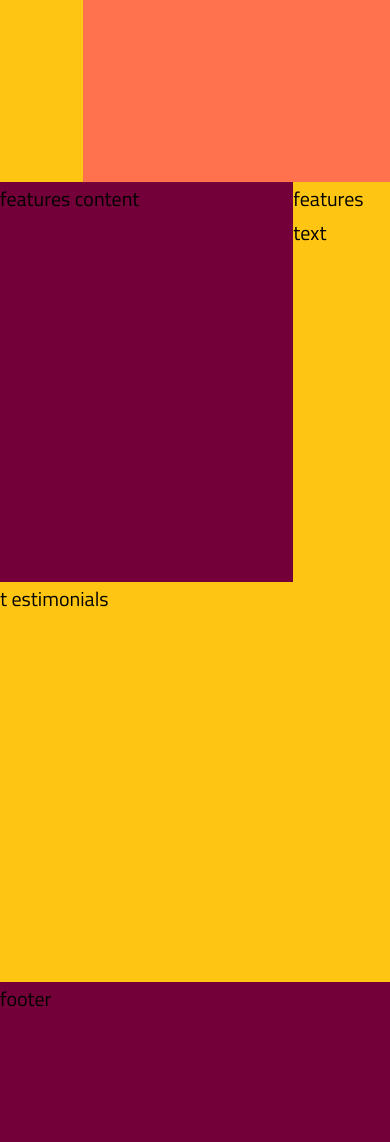
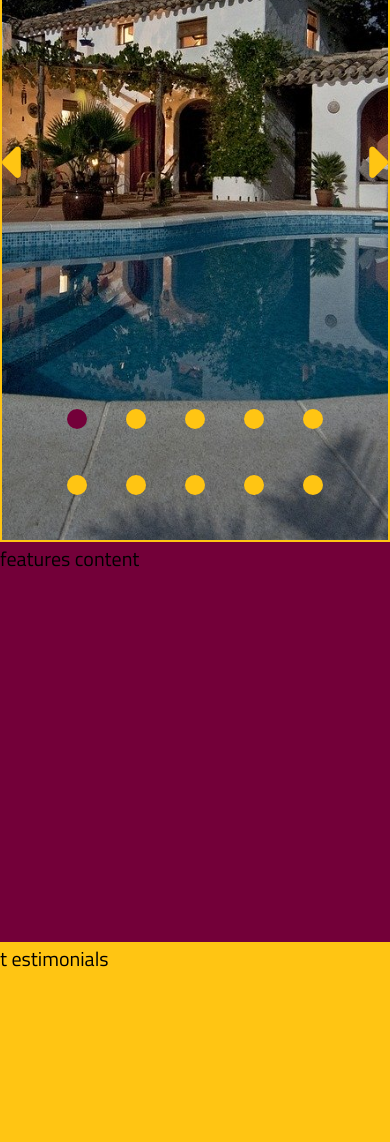
Before and after one commit to AdrianGmaj/Hotel-Site-Grid, a plain HTML site: page index.html in a window 390 px wide. Shown: the part 5600-6742 px from the top of the page. Drawn offline with Linux system fonts and the light colour scheme.

Commit message:
carousel

```diff
--- a/app.js
+++ b/app.js
@@ -1,25 +1,24 @@
-// // Test if our JS file is properly linked to the HTML File
-// // console.log(123);
+
 
 // // Grabbing the target elements from the HTML File
-// const list = document.querySelector(".gallery-carousel__img-container--list");
-// const imgs = Array.from(list.children);
-// const nextButton = document.querySelector(".gallery-carousel__btn--right");
-// const prevButton = document.querySelector(".gallery-carousel__btn--left");
-// const carouselNav = document.querySelector(".gallery-carousel__nav");
-// const dots = Array.from(carouselNav.children);
+const list = document.querySelector(".gallery-carousel__img-container--list");
+const imgs = Array.from(list.children);
+const nextButton = document.querySelector(".gallery-carousel__btn--right");
+const prevButton = document.querySelector(".gallery-carousel__btn--left");
+const carouselNav = document.querySelector(".gallery-carousel__nav");
+const dots = Array.from(carouselNav.children);
 
-// // console.log(list);
-// // console.log(imgs);
+console.log(list);
+console.log(imgs);
 // // console.log(nextButton);
 // // console.log(prevButton);
 // // console.log(carouselNav);
 
 // // Getting the width of our images
-// // const imgWidth = imgs[0].getBoundingClientRect();
-// // const imgWidth = imgs[0].getBoundingClientRect().height;
+const imgWidth = imgs[0].getBoundingClientRect();
+// const imgWidth = imgs[0].getBoundingClientRect().height;
 // const imgWidth = imgs[0].getBoundingClientRect().width;
-// // console.log(imgWidth);
+// console.log(imgWidth);
 
 // // Arranging the images next to one another
 // // function setImgPosition(img, index) {
@@ -27,37 +26,37 @@
 // // }
 
 // // Arrow Function
-// const setImgPosition = (img, index) => {
-//   img.style.left = imgWidth * index + "px";
-// };
-// imgs.forEach(setImgPosition);
+const setImgPosition = (img, index) => {
+  img.style.left = imgWidth * index + "px";
+};
+imgs.forEach(setImgPosition);
 
 // // moveToImg Function
-// const moveToImg = (list, currentImg, targetImg) => {
-//   list.style.transform = "translateX(-" + targetImg.style.left + ")";
-//   currentImg.classList.remove("current--img");
-//   targetImg.classList.add("current--img");
-// };
+const moveToImg = (list, currentImg, targetImg) => {
+  list.style.transform = "translateX(-" + targetImg.style.left + ")";
+  currentImg.classList.remove("current--img");
+  targetImg.classList.add("current--img");
+};
 
 // // Updating the color of the dots on click
-// const updateDots = (currentDot, targetDot) => {
-//   currentDot.classList.remove("current--img");
-//   targetDot.classList.add("current--img");
-// };
+const updateDots = (currentDot, targetDot) => {
+  currentDot.classList.remove("current--img");
+  targetDot.classList.add("current--img");
+};
 
 // // Hide/Show Arrows
-// const hideShowArrows = (imgs, prevButton, nextButton, targetIndex) => {
-//   if (targetIndex === 0) {
-//     prevButton.classList.add("hidden");
-//     nextButton.classList.remove("hidden");
-//   } else if (targetIndex === imgs.length - 1) {
-//     prevButton.classList.remove("hidden");
-//     nextButton.classList.add("hidden");
-//   } else {
-//     prevButton.classList.remove("hidden");
-//     nextButton.classList.remove("hidden");
-//   }
-// };
+const hideShowArrows = (imgs, prevButton, nextButton, targetIndex) => {
+  if (targetIndex === 0) {
+    prevButton.classList.add("hidden");
+    nextButton.classList.remove("hidden");
+  } else if (targetIndex === imgs.length - 1) {
+    prevButton.classList.remove("hidden");
+    nextButton.classList.add("hidden");
+  } else {
+    prevButton.classList.remove("hidden");
+    nextButton.classList.remove("hidden");
+  }
+};
 
 // /*
 // --------*-*-*-*-*-*-*-*-*-*-*-*-*-*-*---------------------------------------------------
@@ -65,17 +64,17 @@
 // -----------*-*--*-*-*-*-*-*-*--*-*-*-*-*------------------------------------------------
 // */
 
-// nextButton.addEventListener("click", (e) => {
-//   const currentImg = list.querySelector(".current--img");
-//   const nextImg = currentImg.nextElementSibling;
-//   const currentDot = carouselNav.querySelector(".current--img");
-//   const nextDot = currentDot.nextElementSibling;
-//   const nextIndex = imgs.findIndex((img) => img === nextImg);
+nextButton.addEventListener("click", (e) => {
+  const currentImg = list.querySelector(".current--img");
+  const nextImg = currentImg.nextElementSibling;
+  const currentDot = carouselNav.querySelector(".current--img");
+  const nextDot = currentDot.nextElementSibling;
+  const nextIndex = imgs.findIndex((img) => img === nextImg);
 
-//   moveToImg(list, currentImg, nextImg);
-//   updateDots(currentDot, nextDot);
-//   hideShowArrows(imgs, prevButton, nextButton, nextIndex);
-// });
+  moveToImg(list, currentImg, nextImg);
+  updateDots(currentDot, nextDot);
+  hideShowArrows(imgs, prevButton, nextButton, nextIndex);
+});
 
 // /*
 // --------*-*-*-*-*-*-*-*-*-*-*-*-*-*-*---------------------------------------------------
@@ -83,17 +82,17 @@
 // -----------*-*--*-*-*-*-*-*-*--*-*-*-*-*------------------------------------------------
 // */
 
-// prevButton.addEventListener("click", (e) => {
-//   const currentImg = list.querySelector(".current--img");
-//   const prevImg = currentImg.previousElementSibling;
-//   const currentDot = carouselNav.querySelector(".current--img");
-//   const prevDot = currentDot.previousElementSibling;
-//   const prevIndex = imgs.findIndex((img) => img === prevImg);
+prevButton.addEventListener("click", (e) => {
+  const currentImg = list.querySelector(".current--img");
+  const prevImg = currentImg.previousElementSibling;
+  const currentDot = carouselNav.querySelector(".current--img");
+  const prevDot = currentDot.previousElementSibling;
+  const prevIndex = imgs.findIndex((img) => img === prevImg);
 
-//   moveToImg(list, currentImg, prevImg);
-//   updateDots(currentDot, prevDot);
-//   hideShowArrows(imgs, prevButton, nextButton, prevIndex);
-// });
+  moveToImg(list, currentImg, prevImg);
+  updateDots(currentDot, prevDot);
+  hideShowArrows(imgs, prevButton, nextButton, prevIndex);
+});
 
 // /*
 // --------*-*-*-*-*-*-*-*-*-*-*-*-*-*-*---------------------------------------------------
@@ -101,20 +100,20 @@
 // -----------*-*--*-*-*-*-*-*-*--*-*-*-*-*------------------------------------------------
 // */
 
-// carouselNav.addEventListener("click", (e) => {
-//   // what dot was clicked on
-//   // const targetDot = e;
-//   // console.log(targetDot.target);
-//   const targetDot = e.target.closest("button");
-//   // console.log(targetDot);
-//   if (!targetDot) return;
+carouselNav.addEventListener("click", (e) => {
+  // what dot was clicked on
+  // const targetDot = e;
+  // console.log(targetDot.target);
+  const targetDot = e.target.closest("button");
+  // console.log(targetDot);
+  if (!targetDot) return;
 
-//   const currentImg = list.querySelector(".current--img");
-//   const currentDot = carouselNav.querySelector(".current--img");
-//   const targetIndex = dots.findIndex((dot) => dot === targetDot);
-//   const targetImg = imgs[targetIndex];
+  const currentImg = list.querySelector(".current--img");
+  const currentDot = carouselNav.querySelector(".current--img");
+  const targetIndex = dots.findIndex((dot) => dot === targetDot);
+  const targetImg = imgs[targetIndex];
 
-//   moveToImg(list, currentImg, targetImg);
-//   updateDots(currentDot, targetDot);
-//   hideShowArrows(imgs, prevButton, nextButton, targetIndex);
-// });
+  moveToImg(list, currentImg, targetImg);
+  updateDots(currentDot, targetDot);
+  hideShowArrows(imgs, prevButton, nextButton, targetIndex);
+});
--- a/index.html
+++ b/index.html
@@ -195,21 +195,82 @@
   <!-- event text section -->
 
   <section id="events-text">
-   <div class="events-text__content">
-    <h2 class="events-text__content-title">
-      EVENTS
-    </h2>
-   </div>
+    <div class="events-text__content">
+      <h2 class="events-text__content-title">
+        EVENTS
+      </h2>
+    </div>
   </section>
 
   <!-- gallery text -->
   <section id="gallery-text">
-    gallery txt
+    <div class="gallery-text__content">
+      <h2 class="gallery-text__content-title">
+        GALLERY
+      </h2>
+    </div>
   </section>
 
   <!-- gallery carousel -->
   <section id="gallery-carousel">
-    gallery carousel
+    <button class="gallery-carousel__btn gallery-carousel__btn--left">
+      <i class="fas fa-caret-left"></i>
+    </button>
+
+    <div class="gallery-carousel__img-container">
+      <ul class="gallery-carousel__img-container--list">
+        <li class="gallery-carousel__img-container--list__item current--img">
+          <img src="img/Gallery/gallery-1.jpg" alt="">
+        </li>
+        <li class="gallery-carousel__img-container--list__item">
+          <img src="img/Gallery/gallery-10.jpg" alt="">
+        </li>
+        <li class="gallery-carousel__img-container--list__item">
+          <img src="img/Gallery/gallery-2.jpg" alt="">
+        </li>
+        <li class="gallery-carousel__img-container--list__item">
+          <img src="img/Gallery/gallery-3.jpg" alt="">
+        </li>
+        <li class="gallery-carousel__img-container--list__item">
+          <img src="img/Gallery/gallery-4.jpg" alt="">
+        </li>
+        <li class="gallery-carousel__img-container--list__item">
+          <img src="img/Gallery/gallery-5.jpg" alt="">
+        </li>
+        <li class="gallery-carousel__img-container--list__item">
+          <img src="img/Gallery/gallery-6.jpg" alt="">
+        </li>
+        <li class="gallery-carousel__img-container--list__item">
+          <img src="img/Gallery/gallery-7.jpg" alt="">
+        </li>
+        <li class="gallery-carousel__img-container--list__item">
+          <img src="img/Gallery/gallery-8.jpg" alt="">
+        </li>
+        <li class="gallery-carousel__img-container--list__item">
+          <img src="img/Gallery/gallery-9.jpg" alt="">
+        </li>
+
+      </ul>
+    </div>
+
+
+    <button class="gallery-carousel__btn gallery-carousel__btn--right">
+      <i class="fas fa-caret-right"></i>
+    </button>
+
+    <div class="gallery-carousel__nav">
+      <button class="gallery-carousel__nav--btn current--img"></button>
+      <button class="gallery-carousel__nav--btn"></button>
+      <button class="gallery-carousel__nav--btn"></button>
+      <button class="gallery-carousel__nav--btn"></button>
+      <button class="gallery-carousel__nav--btn"></button>
+      <button class="gallery-carousel__nav--btn"></button>
+      <button class="gallery-carousel__nav--btn"></button>
+      <button class="gallery-carousel__nav--btn"></button>
+      <button class="gallery-carousel__nav--btn"></button>
+      <button class="gallery-carousel__nav--btn"></button>
+    </div>
+
   </section>
 
   <!-- features content -->
--- a/style.css
+++ b/style.css
@@ -729,18 +729,114 @@ section#events-text {
 }
 /* gallery text */
 section#gallery-text {
-  background-color: var(--color-secondary);
+  background-color: var(--color-primary);
   grid-column: center-start/col-end 1;
-  height: 400px;
+
+  display: grid;
+  grid-template-columns: 1f;
+  grid-template-rows: 1fr;
+  place-items: center;
+}
+
+.gallery-text__content{
+  transform: rotate(-90deg);
+  color: white;
+}
+
+.gallery-text__content-title{
+  font-size: var(--font-size--title);
+  font-weight: 500;
+  letter-spacing: 0.4rem;
 }
 
 
 /* gallery carousel */
 section#gallery-carousel {
-  background-color: var(--color-tertiary);
+
   grid-column: col-start 2 /container-end;
-  height: 400px;
+  height: 90vh;
+  overflow: hidden;
+  border: solid 0.2rem var(--color-secondary);
+  position: relative;
 }
+
+div.gallery-carousel__img-container{
+  background-color: #730039;
+  height: 100%;
+  width: 100%;
+  position: relative;
+}
+
+.gallery-carousel__img-container--list{
+  position: relative;
+  height: 100%;
+  width: 100%;
+  transition: transform 2s ease-in-out;
+}
+
+
+.gallery-carousel__img-container--list__item{
+  position: absolute;
+  top:0;
+  left:0;
+  height: 100%;
+  width: 100%;
+}
+
+
+.gallery-carousel__img-container--list__item img{
+  width: 100%;
+  height: 100%;
+  object-fit: cover;
+
+}
+
+
+.gallery-carousel__btn{
+  position: absolute;
+  top:50%;
+  transform: translateY(-50%);
+  background:transparent;
+  border: none;
+  cursor: pointer;
+  z-index: 1;
+}
+
+.gallery-carousel__btn--right{
+  right: 0;
+}
+
+.gallery-carousel__nav{
+  position: absolute;
+  bottom: 0;
+  /* background-color: #ff724d; */
+  left:50%;
+  height: 5%;
+  transform: translateX(-50%);
+  margin-bottom: 1rem;
+
+  display: grid;
+  grid-template-rows: 1fr;
+  grid-template-columns: repeat(10, 1fr);
+  gap: 3rem;
+
+
+}
+
+.gallery-carousel__nav--btn{
+  height: 2rem;
+  width: 2rem;
+  border-radius: 50%;
+  background-color: var(--color-secondary);
+  border: none;
+  cursor: pointer;
+}
+
+.current--img{
+  background-color: var(--color-primary);
+}
+
+
 
 /* features content */
 
@@ -851,11 +947,15 @@ footer#footer {
 
   }
 
-  .events-content__event-2 {
+  .events-content__event-2,
+  section#features-content >div:first-child,
+  section#features-content >div:last-child {
     border: none;
   }
 
-  section#events-content {
+  section#events-content,
+  section#gallery-carousel,
+  section#features-content {
     grid-column: center-start / center-end;
     grid-template-columns: repeat(auto-fit, minmax(25rem, 1fr));
   }
@@ -863,9 +963,26 @@ footer#footer {
 
 
 
-  section#events-text {
+  section#events-text,
+  section#gallery-text,
+  section#features-text
+   {
     display: none;
 
+  }
+
+
+
+  .gallery-carousel__btn i{
+    font-size: 5rem;
+  }
+
+  .gallery-carousel__nav{
+    grid-template-rows: repeat(2, 1fr);
+    grid-template-columns: repeat(5, 1fr);
+    row-gap: 3vw;
+    column-gap: 10vw;
+    height: 16%;
   }
 }
 
```
